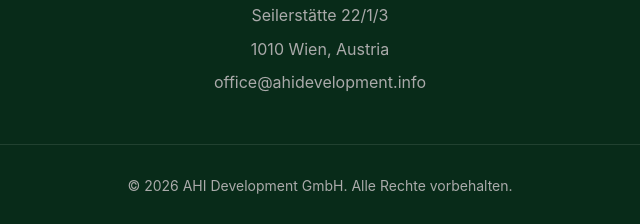
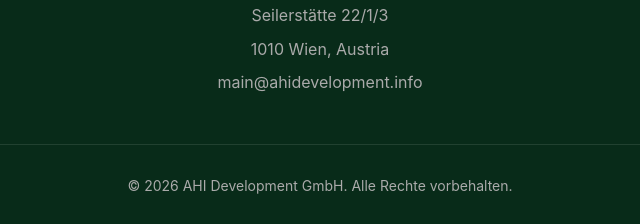
Before and after one commit to ahidevelopment/ahidevelopment, a plain HTML site: page index.html in a window 1280 px wide. Shown: the part 4305-4529 px from the top of the page, 320-960 px from the left. Drawn offline with Linux system fonts and the light colour scheme.

Commit message:
index.html

```diff
--- a/index.html
+++ b/index.html
@@ -616,7 +616,7 @@
 <div class="footer-info">
 <p>Seilerstätte 22/1/3</p>
 <p>1010 Wien, Austria</p>
-<p>office@ahidevelopment.info</p>
+<p>main@ahidevelopment.info</p>
 </div>
 </div>
 <div class="footer-bottom">
@@ -732,4 +732,5 @@
 </script>
 
 </body>
+
 </html>
```
